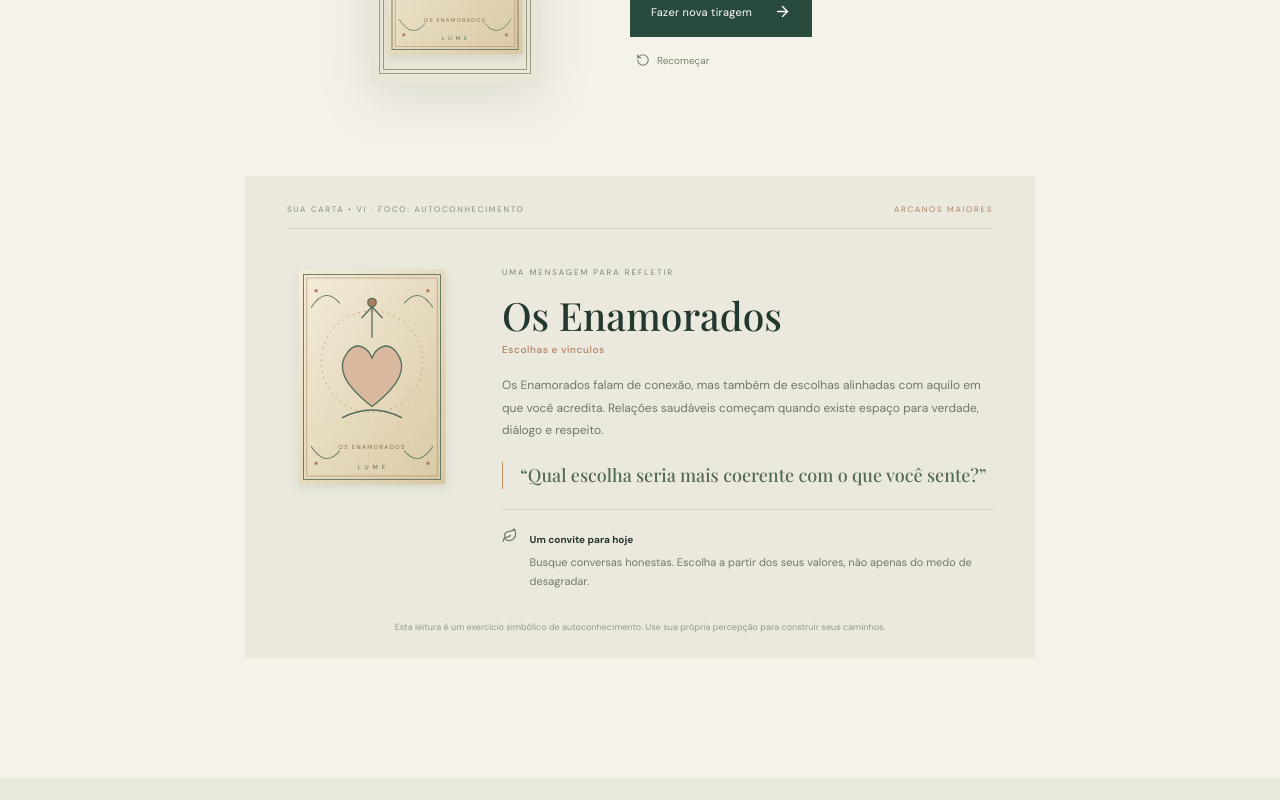
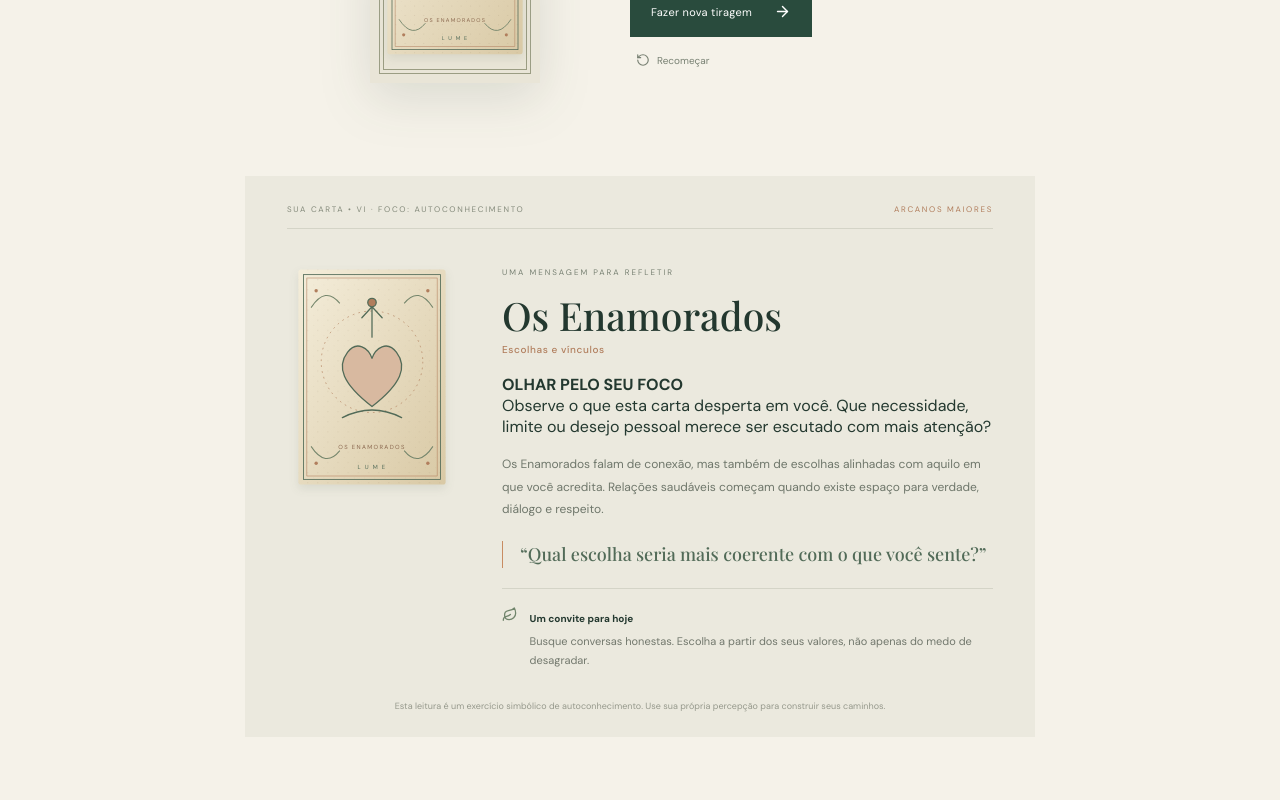
Before and after one commit to felipehenque16-cyber/projeto-tarot, a React (Vite) app: page / in a window 1280 px wide. Both pictures are taken after a click on the button "Revelar minha carta". Shown: the part 2621-3421 px from the top of the page. Built offline with nearby package versions, Linux system fonts and the light colour scheme; a web font is replaced by a local one.

Commit message:
Conecta o foco escolhido à interpretação da tiragem

```diff
--- a/src/App.jsx
+++ b/src/App.jsx
@@ -29,6 +29,13 @@ const cards = [
 ];
 
 const fullDeck = [...cards, ...minorCards];
+
+const focusMessages = {
+  autoconhecimento: 'Observe o que esta carta desperta em você. Que necessidade, limite ou desejo pessoal merece ser escutado com mais atenção?',
+  amor: 'Nas relações, esta carta pode abrir uma reflexão sobre diálogo, reciprocidade e cuidado. O que você precisa expressar ou compreender melhor?',
+  trabalho: 'No trabalho e nos projetos, pense em como esta mensagem conversa com suas habilidades, prioridades e próximos passos possíveis.',
+  decisoes: 'Diante de escolhas e mudanças, use esta imagem para considerar alternativas, reconhecer o que está sob seu controle e decidir com mais consciência.'
+};
 
 function App() {
   const [drawn, setDrawn] = useState(null);
@@ -99,13 +106,14 @@ function App() {
         </div>
         {spread.length===3&&<div className="result spread-result" id="reading">
           <div className="result-top"><span>SUA TIRAGEM • TRÊS CARTAS</span><span className="result-tag">FOCO: {focus.toUpperCase()}</span></div>
+          <div className="focus-lens"><b>OLHAR PELO SEU FOCO</b><p>{focusMessages[focus]}</p></div>
           <div className="spread-grid">{spread.map((card,i)=><article className="spread-card" key={card.name} style={{animationDelay:(i*180)+'ms'}}><div className="spread-position">{['01 — PASSADO','02 — PRESENTE','03 — POSSIBILIDADES'][i]}</div><div className="mini-card"><TarotArtwork card={card} compact /></div><h3>{card.name}</h3><span className="spread-keyword">{card.keyword}</span><p>{card.meaning}</p><blockquote>“{card.reflection}”</blockquote><div className="spread-advice"><b>Um convite</b><p>{card.advice}</p></div></article>)}</div>
           <div className="spread-synthesis"><span>OLHANDO PARA O CONJUNTO</span><p>Que relação você percebe entre <strong>{spread[0].keyword.toLowerCase()}</strong>, <strong>{spread[1].keyword.toLowerCase()}</strong> e <strong>{spread[2].keyword.toLowerCase()}</strong>? A conexão que você faz entre essas imagens também faz parte da leitura.</p></div>
           <p className="result-disclaimer">Uma leitura simbólica para refletir sobre {focus==='amor'?'amor e relações':focus==='trabalho'?'trabalho e caminhos':focus==='decisoes'?'escolhas e mudanças':'autoconhecimento'}. As cartas não determinam o futuro.</p>
         </div>}
         {drawn&&<div className="result" id="reading">
           <div className="result-top"><span>SUA CARTA • {drawn.number} · FOCO: {focus.toUpperCase()}</span><span className="result-tag">{drawn.arcana === 'menores' ? 'ARCANOS MENORES' : 'ARCANOS MAIORES'}</span></div>
-          <div className="result-content"><div className="result-symbol"><TarotArtwork card={drawn} /></div><div className="result-copy"><div className="section-kicker">UMA MENSAGEM PARA REFLETIR</div><h2>{drawn.name}</h2><h4>{drawn.keyword}</h4><p>{drawn.meaning}</p><blockquote>“{drawn.reflection}”</blockquote><div className="advice"><Leaf size={17}/><div><b>Um convite para hoje</b><p>{drawn.advice}</p></div></div></div></div>
+          <div className="result-content"><div className="result-symbol"><TarotArtwork card={drawn} /></div><div className="result-copy"><div className="section-kicker">UMA MENSAGEM PARA REFLETIR</div><h2>{drawn.name}</h2><h4>{drawn.keyword}</h4><div className="focus-lens"><b>OLHAR PELO SEU FOCO</b><p>{focusMessages[focus]}</p></div><p>{drawn.meaning}</p><blockquote>“{drawn.reflection}”</blockquote><div className="advice"><Leaf size={17}/><div><b>Um convite para hoje</b><p>{drawn.advice}</p></div></div></div></div>
           <p className="result-disclaimer">Esta leitura é um exercício simbólico de autoconhecimento. Use sua própria percepção para construir seus caminhos.</p>
         </div>}
       </section>
```
